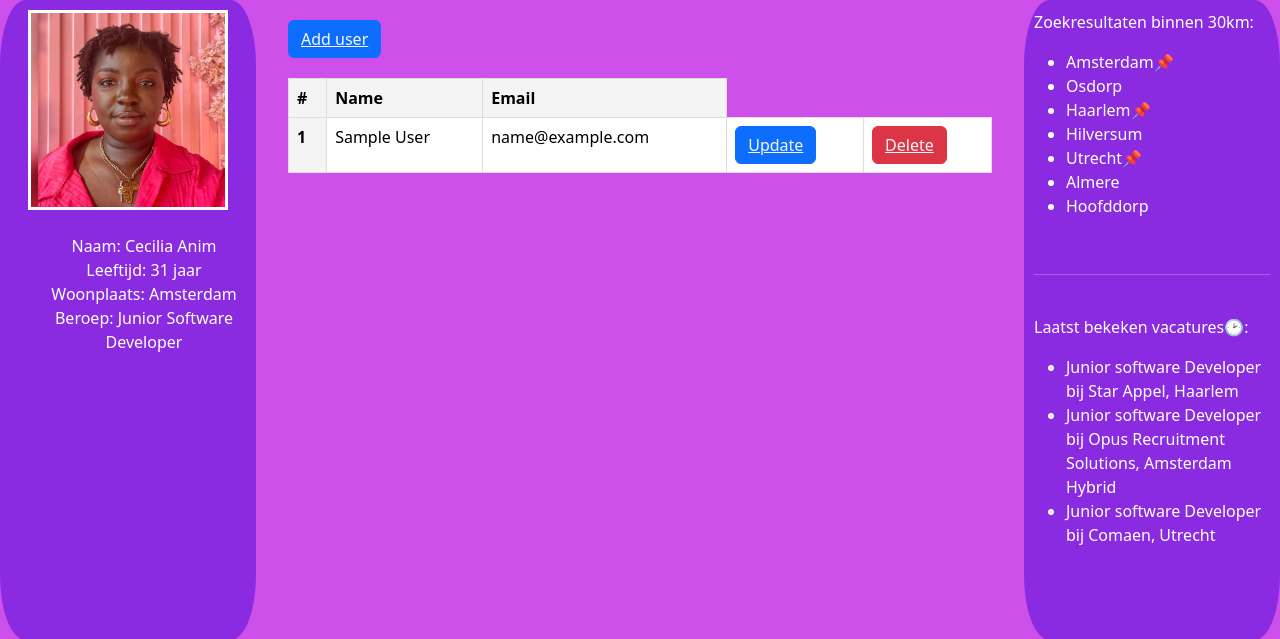
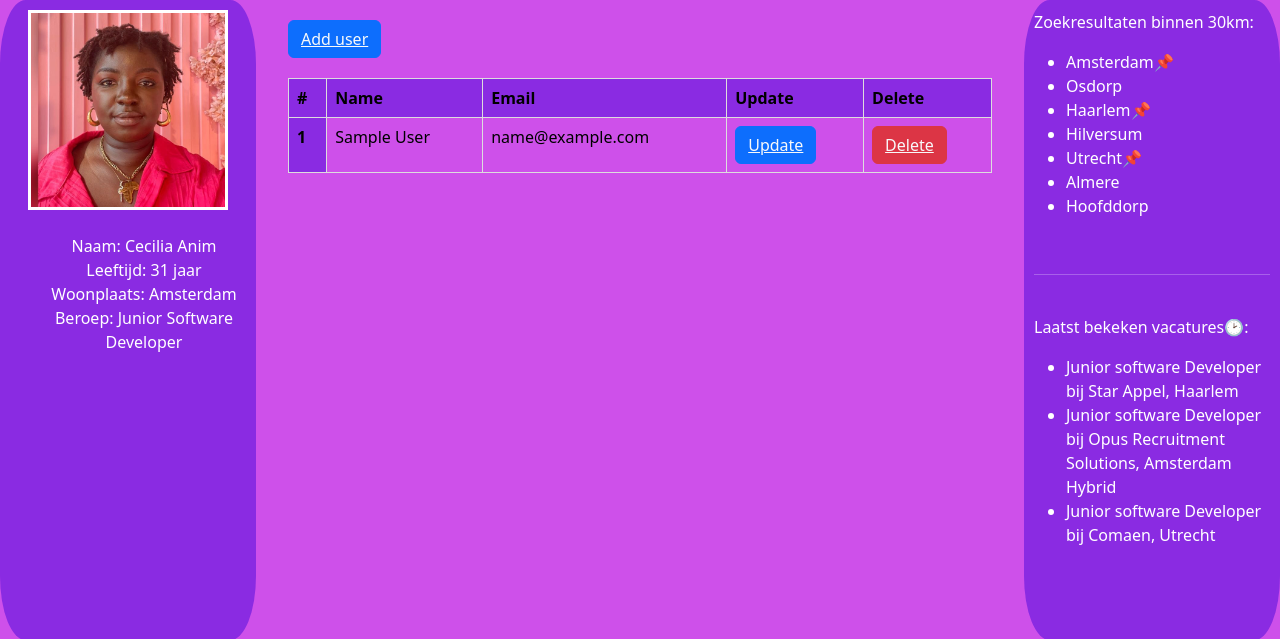
Before and after one commit to Cmoonie/school2024-2025-2026, a PHP site: page /profile in a window 1280 px wide. Shown: the part 104-743 px from the top of the page. Run offline with PHP 8.4, Linux system fonts and the light colour scheme; tables that the repository leaves empty or names only in its code hold one stand-in row (values such as "Sample post").

Commit message:
changed to footer and changed the color of the table

```diff
--- a/home.views.php
+++ b/home.views.php
@@ -9,7 +9,7 @@
 <div class="Home1"
 <section>
             <h1>
-Welkom op CinkedIN&#128171
+Welkom op mijn Portfolio&#128171
 
             </h1>
         </section>
--- a/profile.php
+++ b/profile.php
@@ -52,7 +52,8 @@ $users = $stmt->fetchAll(PDO::FETCH_ASSOC);
             <th scope="col">#</th>
             <th scope="col">Name</th>
             <th scope="col">Email</th>
-
+            <th scope="col">Update</th>
+            <th scope="col">Delete</th>
         </tr>
         </thead>
 
--- a/public/css/stylesheet.css
+++ b/public/css/stylesheet.css
@@ -62,16 +62,18 @@ body {
     width: 100%;
     border-collapse: collapse;
     margin: 20px 0;
+
 }
 
 .table th, .table td {
     border: 1px solid #ddd;
     padding: 8px;
     text-align: left;
+    background-color: #ce50ea;
 }
 
 .table th {
-    background-color: #f4f4f4;
+    background-color: blueviolet;
 }
 
 
```
